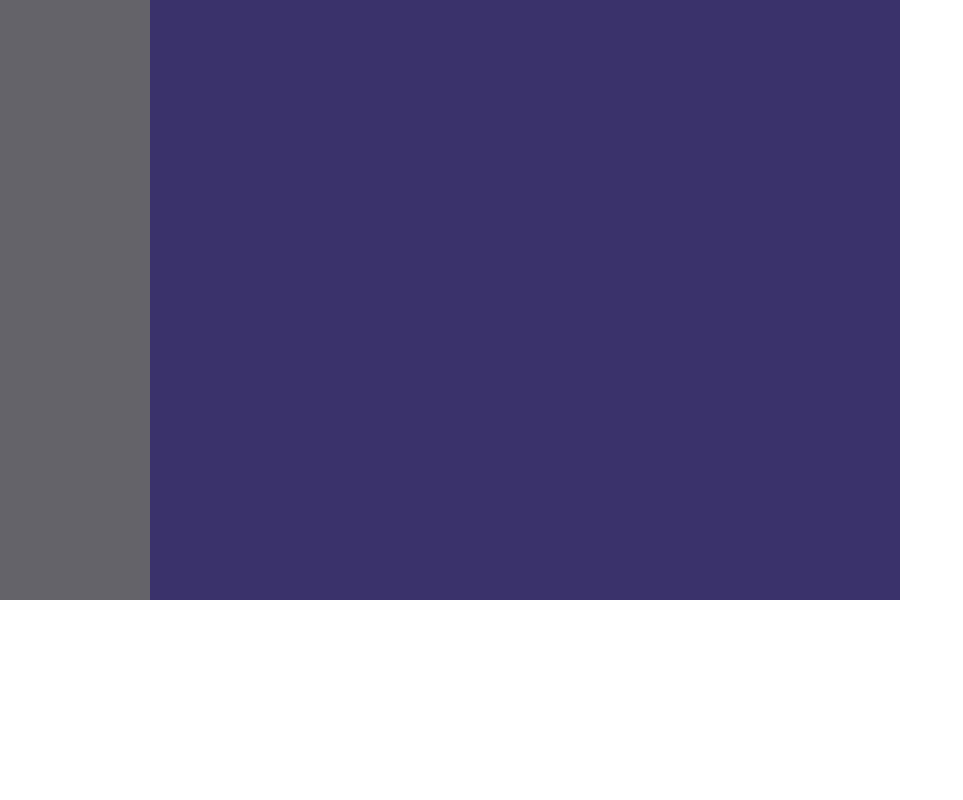
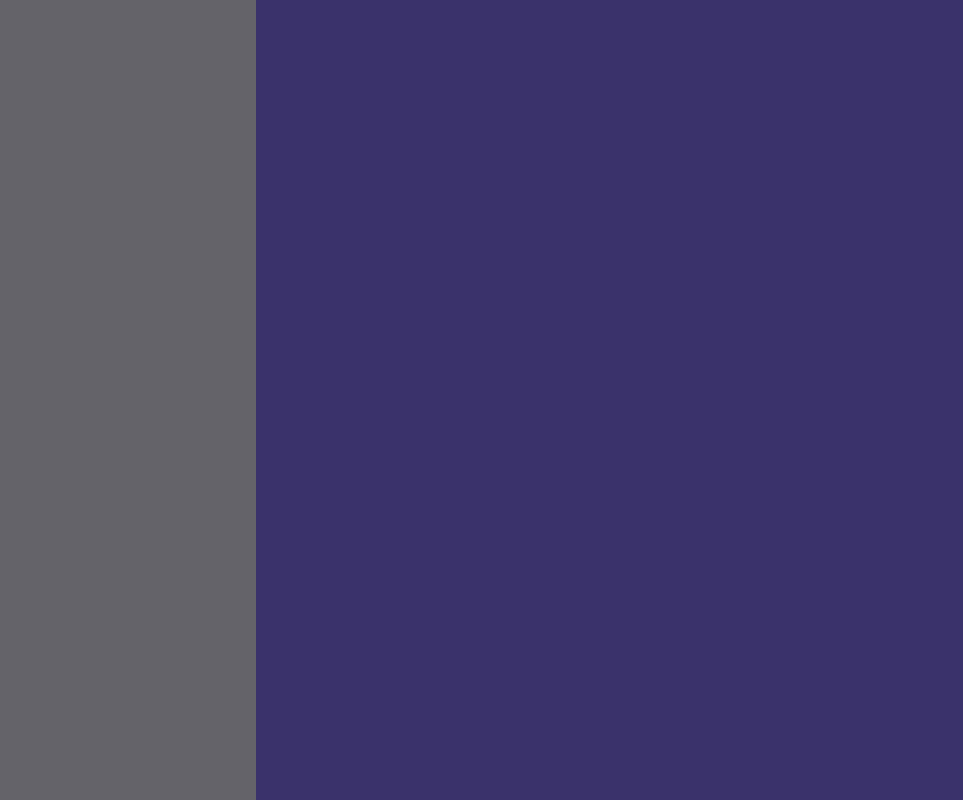
Before and after one commit to thomas892/gravty, a plain HTML site: page gravity.html in a window 1280 px wide. Shown: the whole page, without its empty margins (0-963 px from the left). Drawn offline with Linux system fonts and the light colour scheme.

Commit message:
Kindaworks

```diff
--- a/gravity.html
+++ b/gravity.html
@@ -2,6 +2,7 @@
 <html>
 	<head>
 		<link rel="stylesheet" type="text/css" href="style.css" />
+		<script type="text/javascript" src="./script.js"></script>
 		<title></title>
 	</head>
 	<body>
--- a/style.css
+++ b/style.css
@@ -2,15 +2,16 @@ body {
 	margin: 0px;
 }
 #leftSideBar {
+	position: absolute;
 	float: left;
 	background-color: #646369;
-	width: 150px;
-	height: 600px;
+	width: 20%;
+	height: 100%;
 }
 #main {
-	position: relative;
+	position: absolute;
 	background-color: #3A326B;
-	left: 150px;
-	width: 750px;
-	height: 600px;
+	left: 20%;
+	width: 80%;
+	height: 100%;
 }
```
